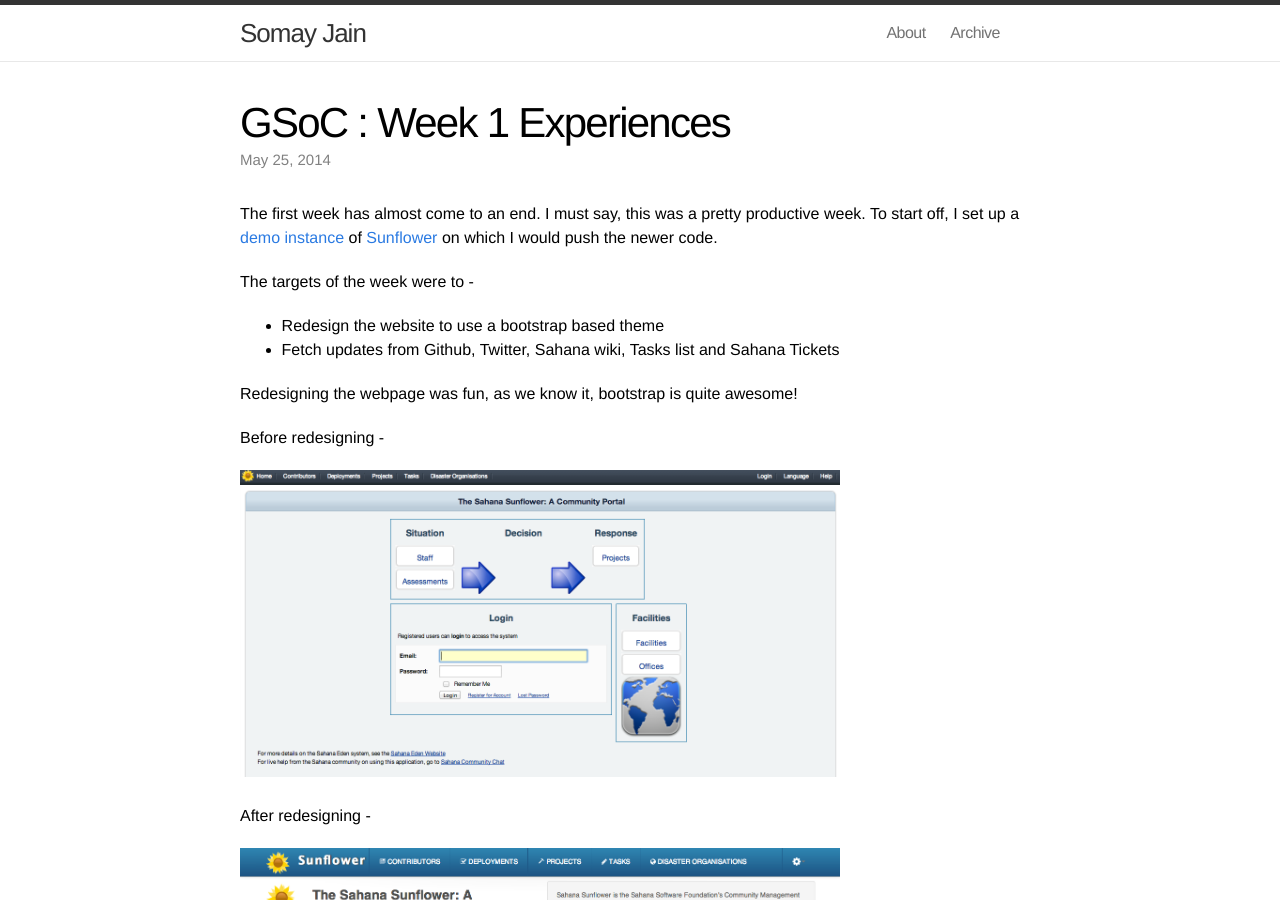
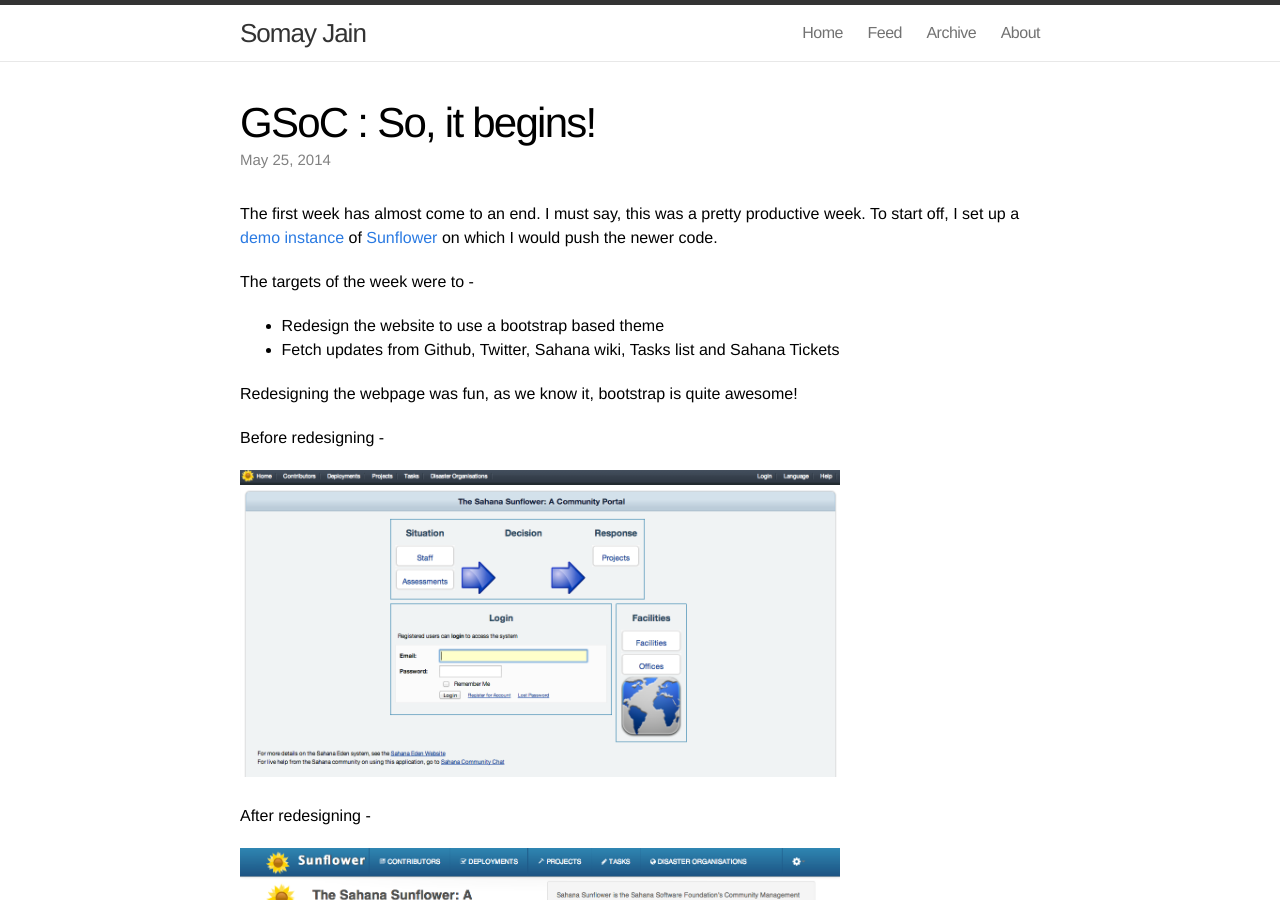
Before and after one commit to somayjain/somayjain.github.io, a Jekyll site: the page built from _posts/2014-05-25-week1.markdown, in a window 1280 px wide and 900 px high. Built offline with Jekyll 4.4.1, drawn with Linux system fonts in a browser that asks for light colours; comment, search, counter and statistics services are not loaded.

Commit message:
Removed extra files, added a post

```diff
--- a/_includes/header.html
+++ b/_includes/header.html
@@ -17,9 +17,15 @@
         </svg>
       </a>
       <div class="trigger">
-        {% for page in site.pages %}
-          <a class="page-link" href="{{ page.url | prepend: site.baseurl }}">{{ page.title }}</a>
-        {% endfor %}
+
+          <!-- <a class="page-link" href="{{ page.url | prepend: site.baseurl }}">{{ page.title }}</a> -->
+          <!-- {{page.url}} -->
+          <a class="page-link" href="/">Home</a>
+          <a class="page-link" href="/feed.xml/">Feed</a>
+          <a class="page-link" href="/archive/">Archive</a>
+          <a class="page-link" href="/about/">About</a>
+
+
       </div>
     </nav>
 
--- a/_posts/2014-05-25-week1.markdown
+++ b/_posts/2014-05-25-week1.markdown
@@ -1,6 +1,6 @@
 ---
 layout: post
-title:  "GSoC : Week 1 Experiences"
+title:  "GSoC : So, it begins!"
 date:   2014-05-25 18:22:36
 categories: gsoc
 comments: True
```
Also changed, not shown: _posts/2014-06-01-week2.markdown (added, +21 -0 lines), 6 other files.
